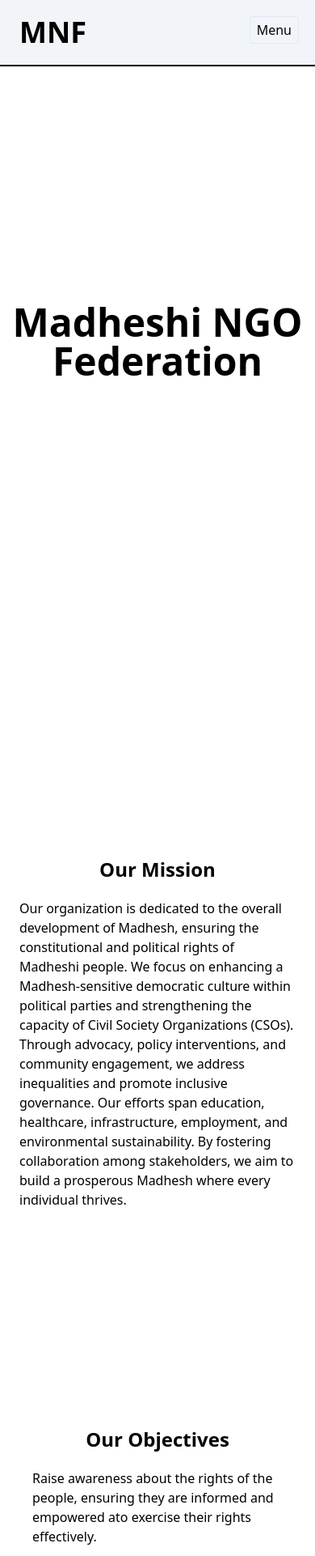
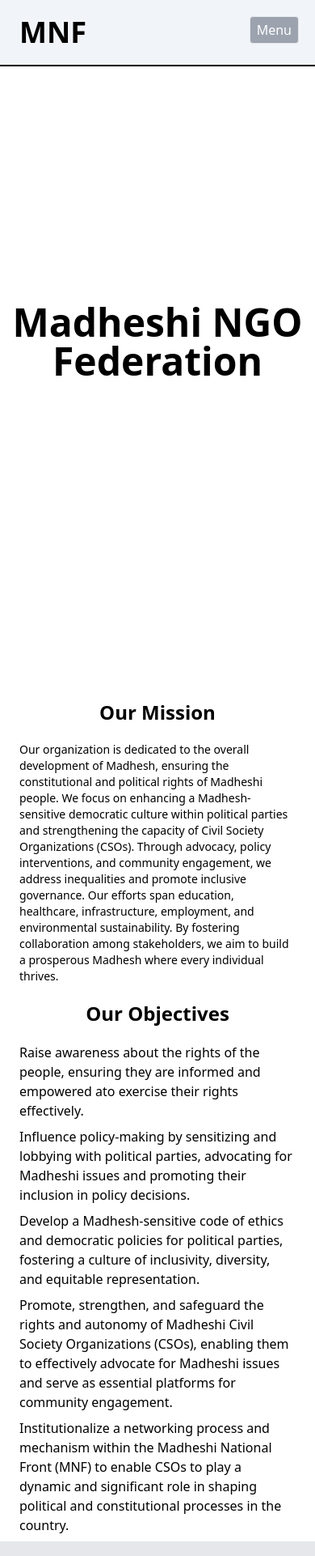
Before and after one commit to meutshuk/madesi, a React (Vite) app: page / in a window 390 px wide. Shown: the top 1922 px of the page at 81% size. Built offline with nearby package versions, Linux system fonts and the light colour scheme.

Commit message:
fixed small screen

```diff
--- a/src/Footer.jsx
+++ b/src/Footer.jsx
@@ -1,9 +1,9 @@
 export default function Footer() {
   return (
     <footer className="bg-gray-200  py-6 text-black ">
-      <div className="container mx-auto flex justify-between px-4">
+      <div className="container mx-auto text-base md:text-xl  flex justify-center md:justify-between px-10">
         <div className="mb-4 ">
-          <h4 className="text-xl font-bold mb-4 text-center">Contact</h4>
+          <h4 className=" font-bold mb-4 text-center">Contact</h4>
           <div className="flex items-center mb-2">
             <span>
               Email:
--- a/src/Mission.jsx
+++ b/src/Mission.jsx
@@ -1,11 +1,11 @@
 export default function Mission() {
   return (
-    <section className=" snap-center h-screen flex flex-col justify-center items-center mx-6">
+    <section className=" h-fit md:h-screen flex flex-col justify-center items-center mx-6">
       <div className="container   ">
         <div className="text-2xl  md:text-3xl text-center font-bold my-5">
           Our Mission
         </div>
-        <p className="text-base md:text-lg ">
+        <p className="text-sm md:text-lg ">
           Our organization is dedicated to the overall development of Madhesh,
           ensuring the constitutional and political rights of Madheshi people.
           We focus on enhancing a Madhesh-sensitive democratic culture within
--- a/src/Nav.jsx
+++ b/src/Nav.jsx
@@ -12,7 +12,7 @@ export default function Nav() {
           </a>
 
           <button
-            className="md:hidden px-2 py-1 border rounded z-[100] absolute right-5 top-5
+            className="md:hidden px-2 py-1 border bg-gray-400 text-white rounded z-[100] absolute right-5 top-5
             "
             onClick={() => setIsOpen(!isOpen)}
           >
--- a/src/Objectives.jsx
+++ b/src/Objectives.jsx
@@ -1,6 +1,6 @@
 export default function Objectives() {
   return (
-    <section className=" snap-center h-screen flex flex-col justify-center items-center mx-10">
+    <section className=" h-fit md:h-screen flex flex-col justify-center items-center mx-6">
       <div className="container">
         <div className="text-2xl md:text-3xl text-center font-bold my-5">
           Our Objectives
```
